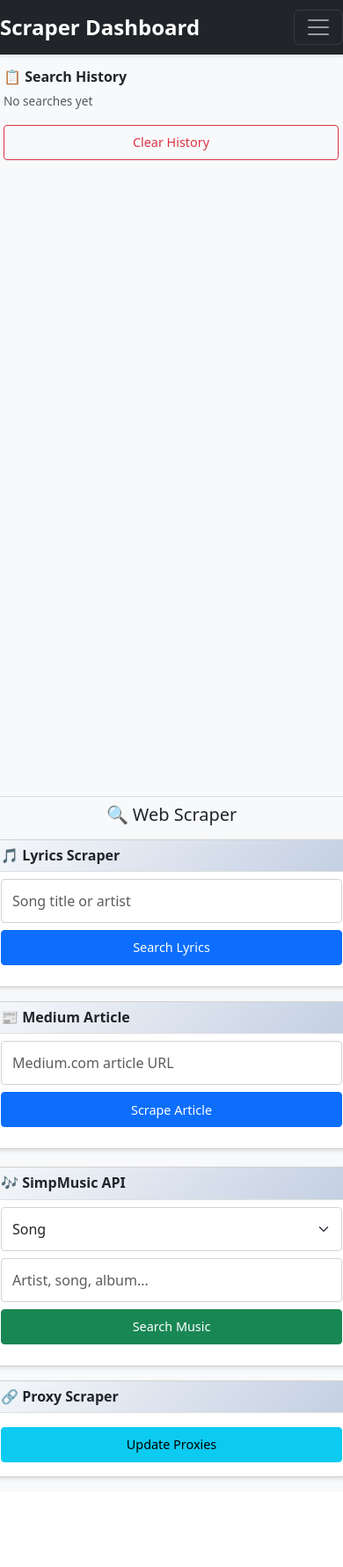
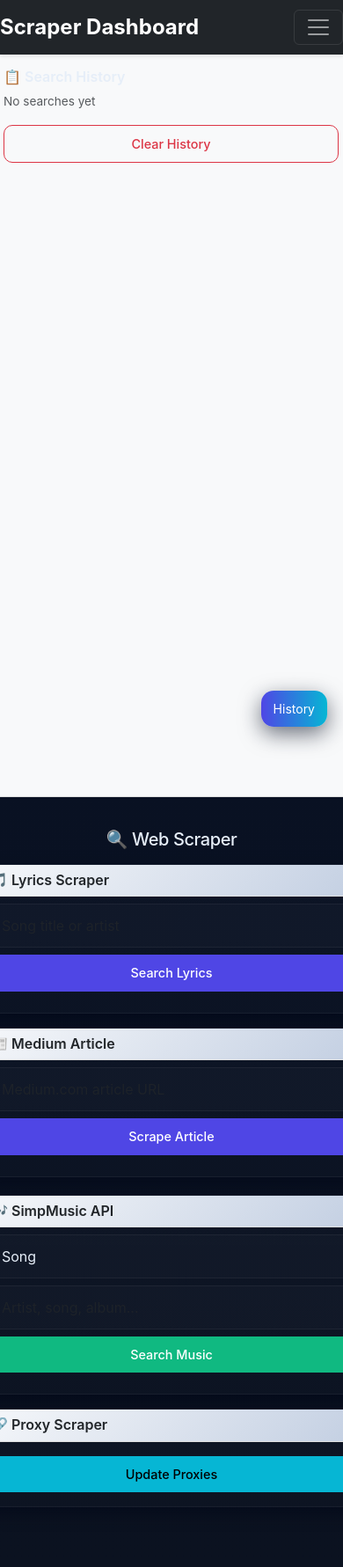
Before and after one commit to vincent0-ai/scrapper, a Flask app: page / in a window 390 px wide; the page is wider, and only the part inside the window is pictured. Shown: that part at 88% size. Before the commit the page ends 1683 px from the top of that part, so only its background shows below. Run offline with Flask 3, Linux system fonts and the light colour scheme; data that the repository does not hold is empty.

Commit message:
Enhance layout and styling for web scraper, including mobile history feature and results panel

```diff
--- /dev/null
+++ b/static/styles.css
@@ -0,0 +1,109 @@
+:root{
+    --bg:#0f1724;
+    --card:#0b1220;
+    --muted:#9aa4b2;
+    --accent:#4f46e5;
+    --success:#10b981;
+    --glass: rgba(255,255,255,0.04);
+}
+
+/* Reset small bits */
+body{
+    background: linear-gradient(180deg, #071025 0%, #0b1220 100%);
+    color: #e6eef8;
+    font-family: Inter, system-ui, -apple-system, 'Segoe UI', Roboto, 'Helvetica Neue', Arial;
+    -webkit-font-smoothing:antialiased;
+    -moz-osx-font-smoothing:grayscale;
+}
+
+.container-lg{
+    padding-top: 28px;
+    padding-bottom: 48px;
+}
+
+.card{
+    background: linear-gradient(180deg, rgba(255,255,255,0.02), rgba(255,255,255,0.01));
+    border: 1px solid rgba(255,255,255,0.04);
+    border-radius: 12px;
+    box-shadow: 0 6px 18px rgba(2,6,23,0.6);
+}
+
+.card-header h4{ margin:0; font-weight:600; }
+
+h1{
+    font-size: 1.6rem;
+    letter-spacing: -0.4px;
+}
+
+input.form-control, select.form-select{
+    background: rgba(255,255,255,0.02);
+    border: 1px solid rgba(255,255,255,0.05);
+    color: #e6eef8;
+}
+
+.btn-primary{ background: var(--accent); border: none; }
+.btn-success{ background: var(--success); border: none; }
+.btn-info{ background: #06b6d4; border: none; }
+
+.btn{ border-radius: 10px; padding: 10px 14px; }
+
+.mt-4{ margin-top: 1.25rem!important; }
+
+/* Results styling */
+#results-area .card{ padding: 12px; }
+
+/* History panel styles */
+.history-panel{
+    background: linear-gradient(180deg, rgba(255,255,255,0.02), rgba(255,255,255,0.01));
+    border-left: 1px solid rgba(255,255,255,0.03);
+    padding: 12px;
+    border-radius: 12px;
+    height: auto;
+    max-height: 72vh;
+    overflow:auto;
+}
+
+.history-item{ background: var(--glass); padding:10px; margin-bottom:8px; border-radius:8px; font-size:0.95rem; color:var(--muted); }
+
+/* Floating history button for mobile */
+.history-toggle-mobile{
+    position: fixed;
+    right: 18px;
+    bottom: 18px;
+    z-index: 1200;
+    border-radius: 14px;
+    padding: 10px 14px;
+    background: linear-gradient(90deg,var(--accent), #06b6d4);
+    color: white;
+    box-shadow: 0 8px 24px rgba(15,23,42,0.6);
+    border: none;
+}
+
+/* Hide redundant history (if duplicates appear) on small screens */
+@media (max-width: 991px){
+    .history-panel{ display:none !important; }
+}
+
+/* Layout tweaks */
+@media (min-width: 992px){
+    .main-col{ padding-right: 20px; }
+    .sidebar-col{ padding-left: 20px; }
+}
+
+/* Subtle responsive text sizes */
+@media (max-width: 576px){
+    h1{ font-size: 1.25rem; }
+    .card{ border-radius:10px; }
+}
+
+/* Mobile history overlay */
+.mobile-history-overlay{
+    position: fixed;
+    inset: 0;
+    background: rgba(2,6,23,0.8);
+    z-index: 1400;
+    display: none;
+    padding: 18px;
+}
+.mobile-history-overlay.open{ display:block; }
+.mobile-history-overlay .panel{ background: rgba(10,16,26,0.96); border-radius:10px; padding:12px; max-height: 92vh; overflow:auto; }
--- a/templates/index.html
+++ b/templates/index.html
@@ -4,6 +4,10 @@
 
 {% block content %}
 <div class="container-lg">
+    <link rel="stylesheet" href="{{ url_for('static', filename='styles.css') }}">
+
+    <div class="row">
+        <div class="col-12 col-lg-8 main-col">
             <h1 class="mb-4 text-center">🔍 Web Scraper</h1>
 
             <div class="row g-3">
@@ -89,12 +93,47 @@
             </div>
         </div>
 
+        <!-- Sidebar / History -->
+        <aside class="col-12 col-lg-4 sidebar-col">
+            <div id="history-panel" class="history-panel">
+                <div class="d-flex justify-content-between align-items-center mb-2">
+                    <strong>History</strong>
+                    <small class="text-muted">Recent results</small>
+                </div>
+                <div id="history-content">
+                    <!-- History entries will be moved here to avoid duplication on mobile -->
+                </div>
+            </div>
+        </aside>
+    </div>
+
+    <!-- Mobile history toggle -->
+    <button id="history-toggle" class="history-toggle-mobile d-lg-none" aria-label="Show history">History</button>
+
+    <!-- Mobile history overlay -->
+    <div id="mobile-history" class="mobile-history-overlay">
+        <div class="panel">
+            <div class="d-flex justify-content-between align-items-center mb-2">
+                <strong>History</strong>
+                <button id="mobile-history-close" class="btn btn-sm btn-light">Close</button>
+            </div>
+            <div id="mobile-history-content"></div>
+        </div>
+    </div>
+
+</div>
+
 <script>
     const lyricsForm = document.getElementById('lyrics-form');
     const mediumForm = document.getElementById('medium-form');
     const proxyForm = document.getElementById('proxy-form');
     const simpmusicForm = document.getElementById('simpmusic-form');
     const resultsArea = document.getElementById('results-area');
+    const historyContent = document.getElementById('history-content');
+    const mobileHistory = document.getElementById('mobile-history');
+    const mobileHistoryContent = document.getElementById('mobile-history-content');
+    const historyToggle = document.getElementById('history-toggle');
+    const mobileHistoryClose = document.getElementById('mobile-history-close');
 
     lyricsForm.addEventListener('submit', function(e) {
         e.preventDefault();
@@ -144,6 +183,7 @@
             if (data.status === 'SUCCESS') {
                 // Result was in cache, display it immediately
                 resultsArea.innerHTML = data.result;
+                dedupeResultsHistory();
             } else if (data.status === 'PENDING') {
                 // Job started, begin polling
                 pollJobStatus(data.task_id);
@@ -166,6 +206,7 @@
                     if (data.state === 'SUCCESS') {
                         clearInterval(interval);
                         resultsArea.innerHTML = data.result;
+                        dedupeResultsHistory();
                     } else if (data.state === 'FAILED') {
                         clearInterval(interval);
                         resultsArea.innerHTML = `<div class="alert alert-danger">${data.status || 'The job failed.'}</div>`;
@@ -180,6 +221,32 @@
         }, 3000); // Poll every 3 seconds
     }
 
+    // Move any `.history` blocks from results into the dedicated history panel
+    function dedupeResultsHistory(){
+        if (!resultsArea) return;
+        const histEls = resultsArea.querySelectorAll('.history');
+        histEls.forEach(el => {
+            // create a history item wrapper
+            const item = document.createElement('div');
+            item.className = 'history-item';
+            item.innerHTML = el.innerHTML;
+            historyContent.prepend(item);
+            // remove original to avoid duplicate content on mobile
+            el.remove();
+        });
+        // keep mobile copy in sync
+        mobileHistoryContent.innerHTML = historyContent.innerHTML;
+    }
+
+    // History toggle for mobile
+    historyToggle && historyToggle.addEventListener('click', () => {
+        mobileHistoryContent.innerHTML = historyContent.innerHTML;
+        mobileHistory.classList.add('open');
+    });
+    mobileHistoryClose && mobileHistoryClose.addEventListener('click', () => {
+        mobileHistory.classList.remove('open');
+    });
+
     // This makes the dynamically added "Copy" and "Download" buttons work
     document.addEventListener('click', function(e) {
         if (e.target && e.target.id === 'copy-lyrics-btn') {
```
Lines whose indentation alone changed are shown as unchanged.
